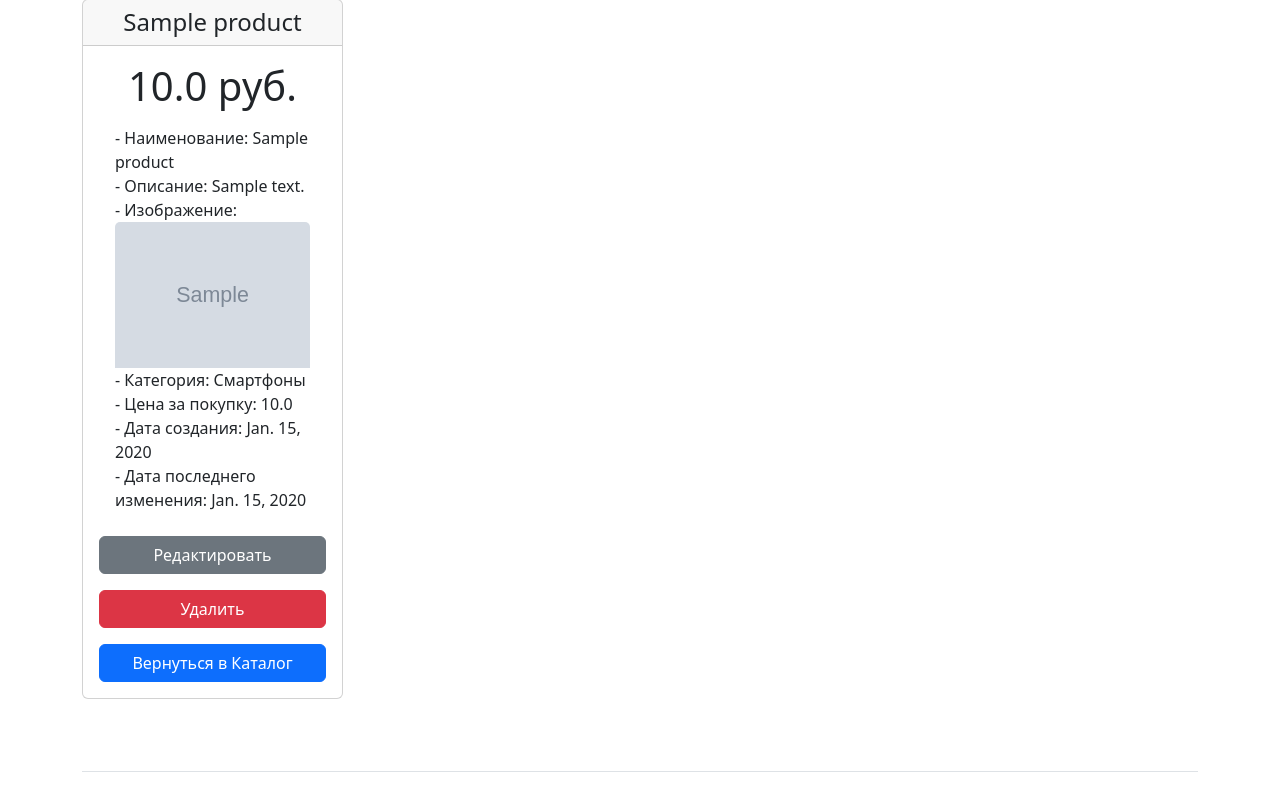
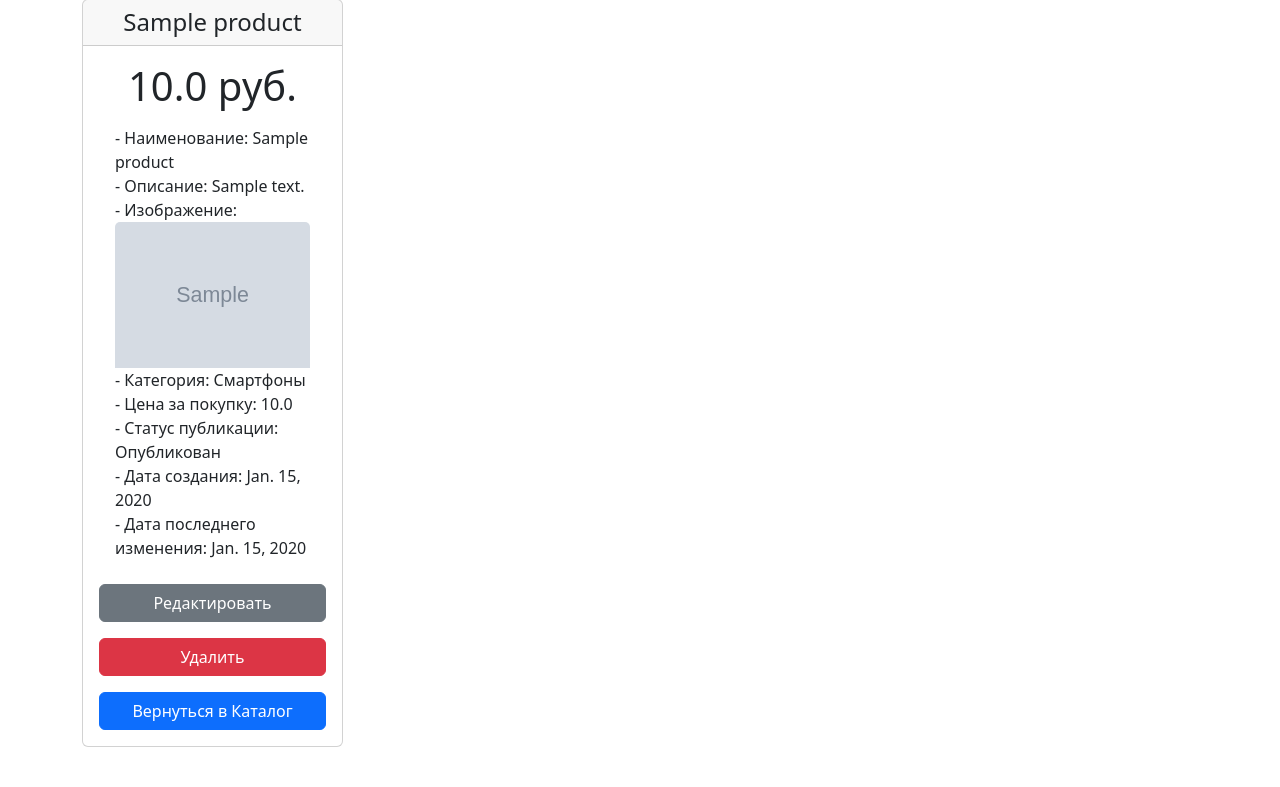
Before and after one commit to jaineut-deep/djangojob, a Django app: page /product_details/1/ in a window 1280 px wide. Shown: the part 263-1050 px from the top of the page. Run offline with Django 5.2, Linux system fonts and the light colour scheme; a user stored in the database is signed in; data comes from the database, SQL or seed files in the repository; tables that the repository leaves empty hold one stand-in row (values such as "Sample post"); grey boxes marked "Sample" are stand-in pictures; parts of the project's set-up code (start-up, migrations or seed data) failed here and were passed over; some libraries are stand-ins or nearby versions.

Commit message:
Add additional rendering for buttons in product details template

```diff
--- a/catalog/templates/catalog/product_details.html
+++ b/catalog/templates/catalog/product_details.html
@@ -26,12 +26,22 @@
                     </li>
                     <li>- Категория: {{ product.category }}</li>
                     <li>- Цена за покупку: {{ product.purchase_price }}</li>
+                    <li>- Статус публикации:
+                        {% if product.is_published %}
+                            Опубликован
+                        {% else %}
+                            Неопубликован
+                        {% endif %}
+                    </li>
                     <li>- Дата создания: {{ product.created_at }}</li>
                     <li>- Дата последнего изменения: {{ product.updated_at }}</li>
                 </ul>
                 <div class="col-md-12 align-items-center d-grid gap-0 row-gap-3">
+                    {% if perms.catalog.delete_product and perms.catalog.can_unpublish_product or request.user == product.owner %}
                     <a href="{% url 'catalog:product_update' product.pk %}" class="btn btn-secondary">Редактировать</a>
                     <a href="{% url 'catalog:product_delete' product.pk %}" class="btn btn-danger">Удалить</a>
+                    {% else %}
+                    {% endif %}
                     <a href="{% url 'catalog:pass_home' %}" class="btn btn-primary">Вернуться в Каталог</a>
                 </div>
             </div>
```
